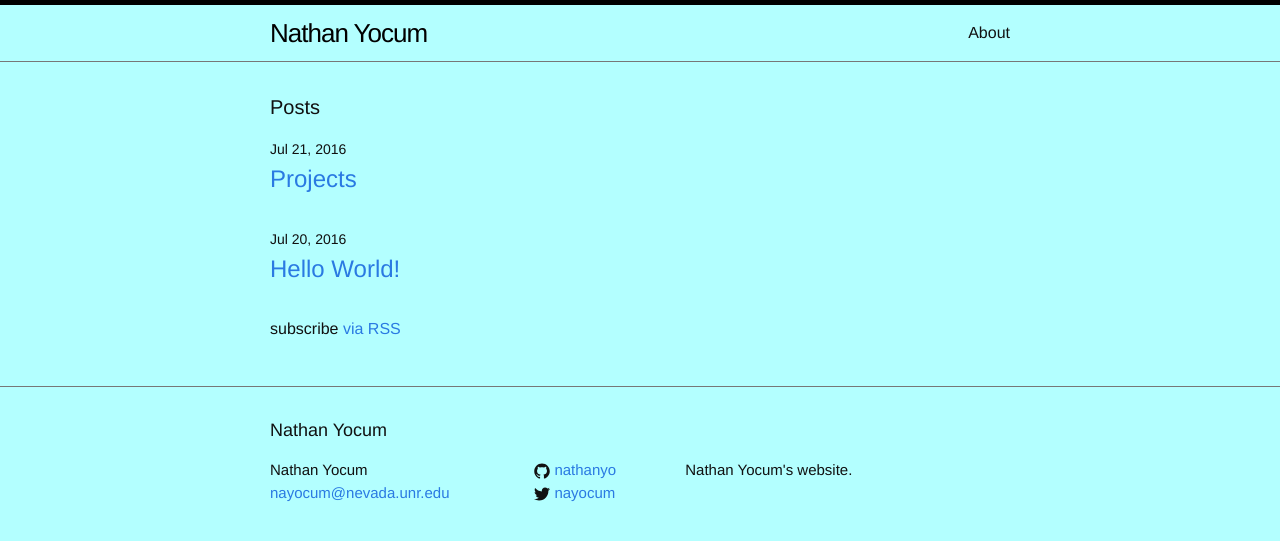
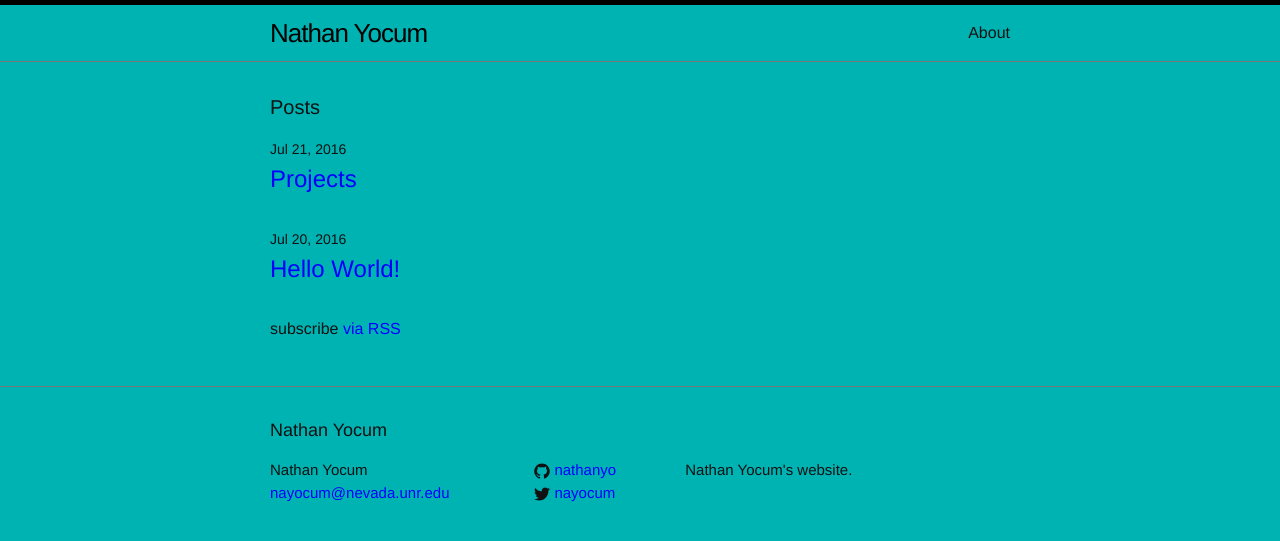
Before and after one commit to NathanYo/nathanyo.github.io, a Jekyll site: the page built from index.html, in a window 1280 px wide. Shown: the top 541 px of the page. Built offline with Jekyll 4.4.1, drawn with Linux system fonts in a browser that asks for light colours.

Commit message:
final color change

```diff
--- a/css/main.scss
+++ b/css/main.scss
@@ -15,8 +15,8 @@ $base-line-height: 1.5;
 $spacing-unit:     30px;
 
 $text-color:       #111;
-$background-color: #b3ffff;
-$brand-color:      #2a7ae2;
+$background-color: #00b3b3;
+$brand-color:      #0000ff;
 
 $grey-color:       #111;
 $grey-color-light: lighten($grey-color, 40%);
```
